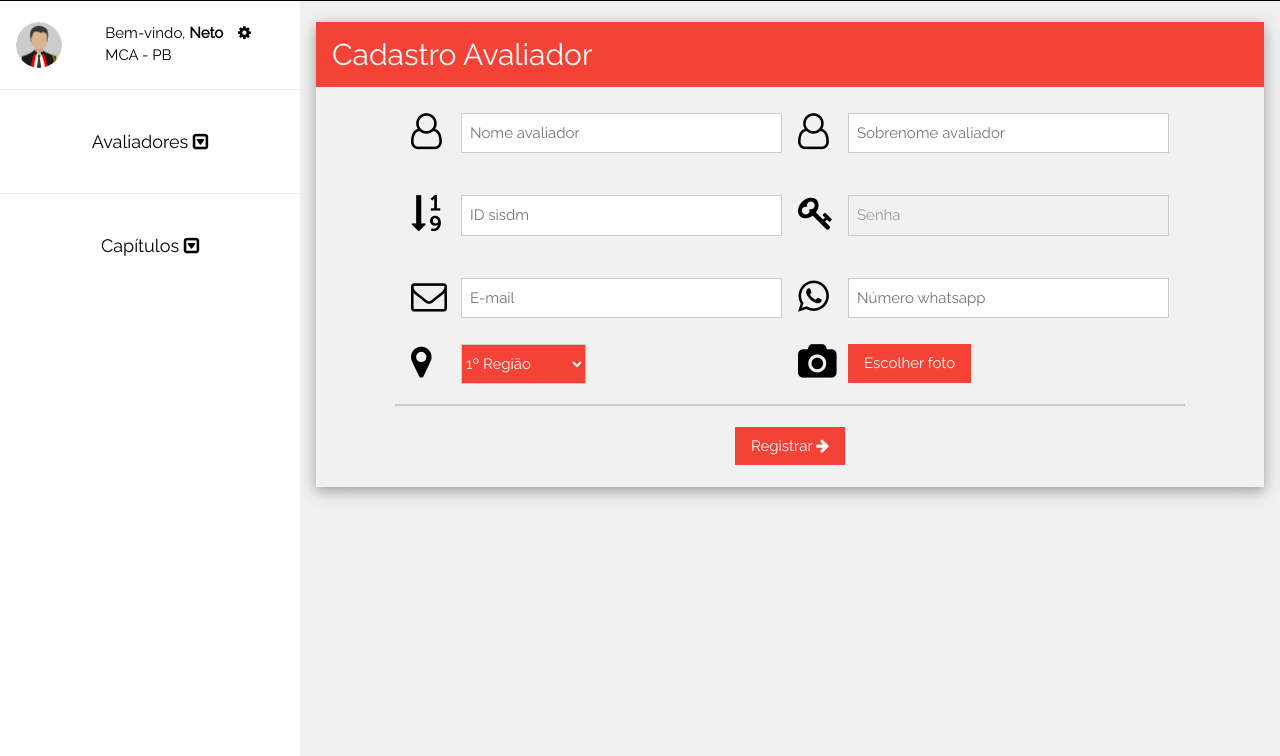
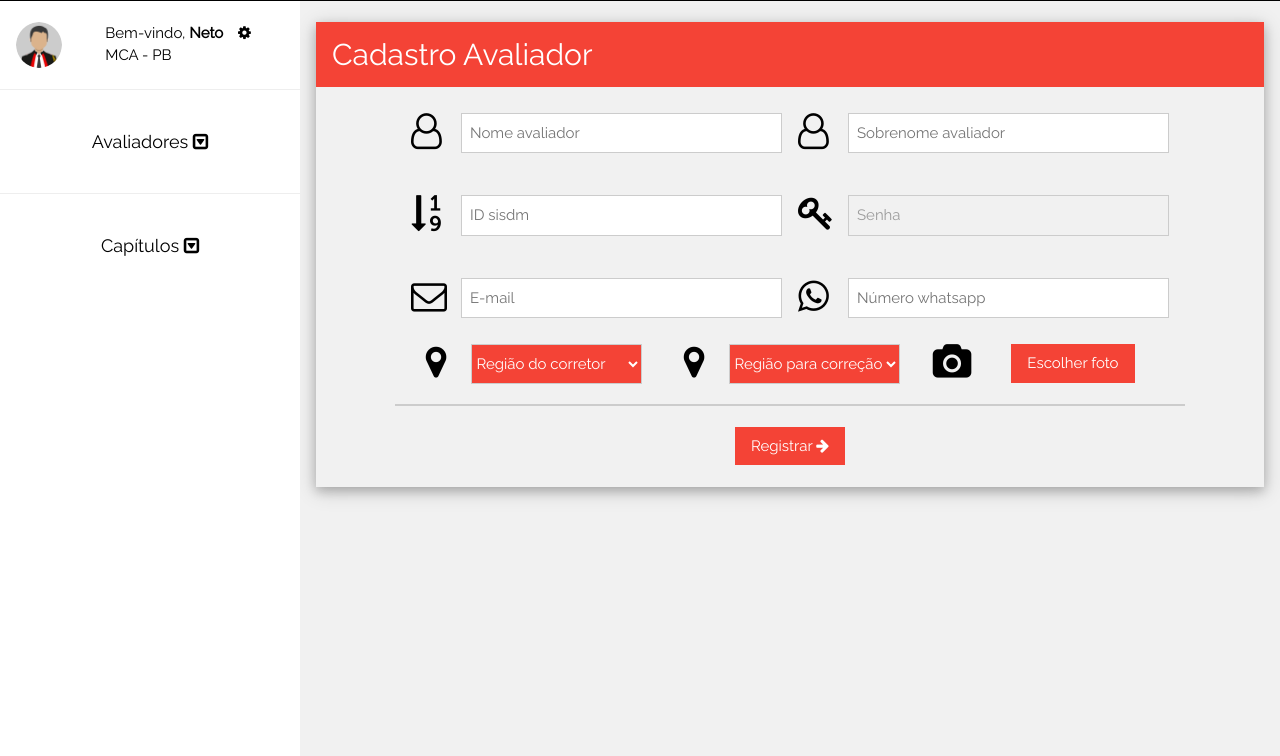
Before and after one commit to Nelho/war_dm, a Django app: page /avaliador/cadastro/ in a window 1280 px wide. Shown: the part 44-800 px from the top of the page. Run offline with Django 3.2, Linux system fonts and the light colour scheme; some libraries are stand-ins or nearby versions.

```diff
--- a/avaliador/forms.py
+++ b/avaliador/forms.py
@@ -13,15 +13,14 @@ REGIONS_CHOICES = (
 	)
 
 class AvaliadorForm(forms.Form):
-
 	nome = forms.CharField(label="Nome", max_length=50, widget=forms.TextInput())
 	sobrenome = forms.CharField(label="Sobrenome", max_length=50, widget=forms.TextInput(), required=False)
 	login = forms.CharField(label="Identidade DeMolay", max_length=50, widget=forms.NumberInput())
 	senha = forms.CharField(label="senha", max_length=50, widget=forms.TextInput(), required=False)
-	email = forms.CharField(widget=forms.EmailInput())
+	email = forms.CharField(widget=forms.EmailInput(), required=False)
 	telefone = forms.CharField(label="telefone", max_length=20, widget=forms.TextInput(), required=False)
-	regiao = forms.ChoiceField(label="região", choices=REGIONS_CHOICES)
-	regiao_correcao = forms.ChoiceField(label="região", choices=REGIONS_CHOICES)
+	regiao = forms.ChoiceField(label="região", choices=(("default", "Região do corretor"),) + REGIONS_CHOICES)
+	regiao_correcao = forms.ChoiceField(label="região", choices=(("default", "Região para correção"),) + REGIONS_CHOICES)
 	foto = forms.ImageField(label="Foto", required=False)
 
 class AvaliadorEditForm(forms.Form):
--- a/avaliador/views.py
+++ b/avaliador/views.py
@@ -14,14 +14,18 @@ def cadastro_avaliador(request):
     if request.method == "POST":
         form = AvaliadorForm(request.POST, request.FILES)
         if form.is_valid():
+            form_regiao = form.cleaned_data["regiao"]
+            form_regiao_correcao = form.cleaned_data["regiao_correcao"]
+            if(form_regiao == 'default' or form_regiao_correcao == 'default'):
+                context = {"form": form, "cadastro": cadastro, "regiao_error": True}
+                return render(request, "avaliador/cadastro_avaliador.html", context=context)
+
             form_nome = form.cleaned_data["nome"]
             form_sobrenome = form.cleaned_data["sobrenome"]
             form_login = form.cleaned_data["login"]
             form_senha = form_login + "_" + form_nome
-            form_regiao = form.cleaned_data["regiao"]
             form_email = form.cleaned_data["email"]
             form_telefone = form.cleaned_data["telefone"]
-            form_regiao_correcao = form.cleaned_data["regiao_correcao"]
             TIPO_USUARIO = "AV"
 
             try:
@@ -37,12 +41,10 @@ def cadastro_avaliador(request):
                                 foto=form_foto,
                                 tipo_usuario=TIPO_USUARIO)
             new_usuario.save()
-            new_contato = Contato(usuario=new_user, contato=form_telefone)
-            new_contato.save()
-
-            # return HttpResponseRedirect('/avaliador/cadastro')
+            if len(form_telefone) != 0:
+                new_contato = Contato(usuario=new_user, contato=form_telefone)
+                new_contato.save()
             cadastro = True
-
 
     form = AvaliadorForm()
     context = {"form": form, "cadastro": cadastro }
@@ -63,12 +65,20 @@ def profile_edit(request):
             form_nome = form.cleaned_data["nome"]
             form_sobrenome = form.cleaned_data["sobrenome"]
             form_email = form.cleaned_data["email"]
+            form_regiao = form.cleaned_data["regiao"]
             form_telefone = form.cleaned_data["telefone"]
-            form_regiao = form.cleaned_data["regiao"]
             try:
                 form_foto = request.FILES["foto"]
             except MultiValueDictKeyError:
                 form_foto = usuario.foto
+
+            try:
+                contato = Contato.objects.get(usuario_id=request.user.id)
+                contato.contato = form_telefone
+                contato.save()
+            except Contato.DoesNotExist:
+                contato = Contato(usuario=user, contato=form_telefone)
+                contato.save()
 
             user.first_name = form_nome
             user.last_name = form_sobrenome
@@ -77,23 +87,21 @@ def profile_edit(request):
             usuario.foto = form_foto
             usuario.regiao = form_regiao
 
-            ##contato.contato = form_telefone
-
             user.save()
             usuario.save()
-            ##contato.save()
             return HttpResponseRedirect('/avaliador/profile')
     elif request.method == "GET":
         usuario = Gabinete_User.objects.get(user_id=request.user.id)
-        user = User.objects.get(pk=request.user.id)
-        form_initial = {"nome": user.first_name,
-                        "sobrenome": user.last_name,
-                        "email": user.email, "regiao": usuario.regiao}
         try:
-            contato = Contato.objects.get(usuario_id=request.user.id)
-            form_initial["contato"] = contato.contato
-        except:
-            print("Contato não cadastrado para usuário")
+            telefone = Contato.objects.get(usuario_id=request.user.id)
+        except Contato.DoesNotExist:
+            telefone = ""
+            print("usuário sem telefone")
+        form_initial = {"nome": request.user.first_name,
+                        "sobrenome": request.user.last_name,
+                        "email": request.user.email,
+                        "regiao": usuario.regiao,
+                        "telefone": telefone.contato}
 
         form = AvaliadorEditForm(initial=form_initial)
 
--- a/main/models.py
+++ b/main/models.py
@@ -5,5 +5,5 @@ class Contato(models.Model):
 	class Meta:
 		db_table = "contato" #isso define o nome da tabela no banco
 
-	usuario = models.ForeignKey(User, db_column="usuario_id")
+	usuario = models.ForeignKey(User)
 	contato = models.CharField(max_length=128)
--- a/static/css/form_cadastro.css
+++ b/static/css/form_cadastro.css
@@ -3,7 +3,7 @@
 }
 
 .btn-clone{
-	width: 125px;
+	width: 171px;
 }
 
 .w3-row-padding{
--- a/templates/avaliador/avaliador_edit_profile.html
+++ b/templates/avaliador/avaliador_edit_profile.html
@@ -10,7 +10,7 @@
 <link rel="stylesheet" href="http://code.jquery.com/ui/1.10.3/themes/smoothness/jquery-ui.css" />
 <script>
   $(document).ready(function() {
-    $("#telefone").mask("(83) 0.000-00000");
+    $("#telefone").mask("(83) 0.0000-0000");
   });
 
 </script>
--- a/templates/avaliador/cadastro_avaliador.html
+++ b/templates/avaliador/cadastro_avaliador.html
@@ -10,7 +10,7 @@
 <link rel="stylesheet" href="http://code.jquery.com/ui/1.10.3/themes/smoothness/jquery-ui.css" />
 <script>
   $(document).ready(function() {
-    $("#telefone").mask("(83) 0.000-00000");
+    $("#telefone").mask("(83) 0.0000-0000");
   });
 
 </script>
@@ -25,7 +25,14 @@
 		  		<p>Usuário cadastrado com sucesso! </p>
 		  	</div>
 		</div>
+		{% elif cadastro == False and regiao_error == True %}
+		<div id="cadastro-erro" class="w3-animate-zoom">
+		  	<div class="w3-panel w3-red w3-card-4" style="margin-top:-10px">
+		  		<p>Insira a região do avaliador e sua respectiva região de correção! </p>
+		  	</div>
+		</div>
 		{% endif%}
+
 	  <div class="w3-card-4 w3-gray-ligth">
 	    <div class="w3-container w3-red">
 	      <h2>Cadastro Avaliador</h2>
@@ -105,14 +112,19 @@
 
 			  		        </div>
 			  		      </div>
-			  		      <div class="w3-row-padding">
-			  		        <div class="w3-half">
-			  		          <div class="w3-col" style="width:50px"><i class="w3-xxlarge fa fa-map-marker"></i></div>
+			  		      <div class="w3-row-padding w3-center">
+			  		        <div class="w3-third">
+			  		          <div class="w3-col m4" style="width:50px"><i class="w3-xxlarge fa fa-map-marker"></i></div>
 			  		          {{form.regiao|add_class:"w3-select w3-border btn-clone w3-red"|attr:"name:option"}}
 			  		        </div>
 
-			  		        <div class="w3-half">
-			  		          <div class="w3-col" style="width:50px"><i class="w3-xxlarge fa fa-camera"></i></div>
+			  		        <div class="w3-third">
+			  		          <div class="w3-col m4" style="width:50px"><i class="w3-xxlarge fa fa-map-marker"></i></div>
+			  		          {{form.regiao_correcao|add_class:"w3-select w3-border btn-clone w3-red"|attr:"name:option"}}
+			  		        </div>
+
+			  		        <div class="w3-third">
+			  		          <div class="w3-col m4" style="width:50px"><i class="w3-xxlarge fa fa-camera"></i></div>
 			  		          <label for="foto" class="w3-btn w3-red w3-hover-red">Escolher foto <i aria-hidden="true"></i></label>
 			  		          {{form.foto|attr:"id:foto"|attr:"style:display:none"|attr:"accept:image/x-png,image/jpeg"}}
 			  		        </div>
@@ -139,6 +151,9 @@
 	  	var nome = document.getElementById("nome");
 	  	var senha = document.getElementById("senha");
 	  	var id = document.getElementById("idDemolay");
+	  	if(nome.value.length != 0 && id.value.length != 0){
+	  		senha.value = id.value + "_" + nome.value;
+	  	}
 	  	var func = function(){
 	  		senha.value = id.value + "_" + nome.value;
 	  	};
@@ -152,6 +167,7 @@
 	  			//elemento.style.display = "none";
 	  			//$("#cadastro-sucesso").hide(1000);
 	  			$("#cadastro-sucesso").fadeOut("slow")
+	  			$('#cadastro-erro').fadeOut("slow")
 
 	  		}, 1000 * segundos)
 	  	};
```
Also changed, not shown: main/views.py (+6 -6 lines), templates/avaliador/avaliador_edit_password.html (+11 -4 lines), media/fotos/novo-brasaifo-ufpb.png (added), media/fotos/q2.png (added), media/fotos/q2_QfEgPEX.png (added), media/fotos/q2_SFWEH7W.png (added).
